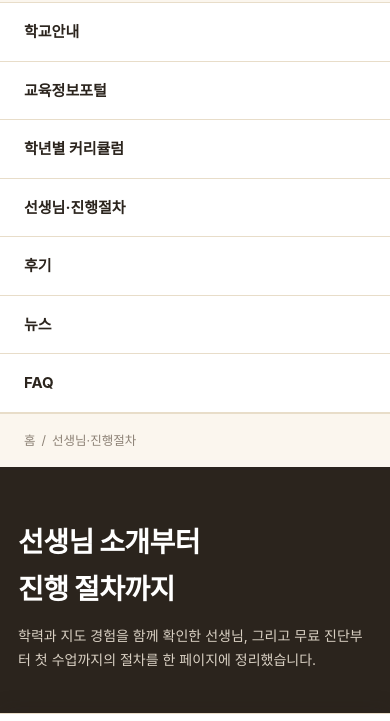
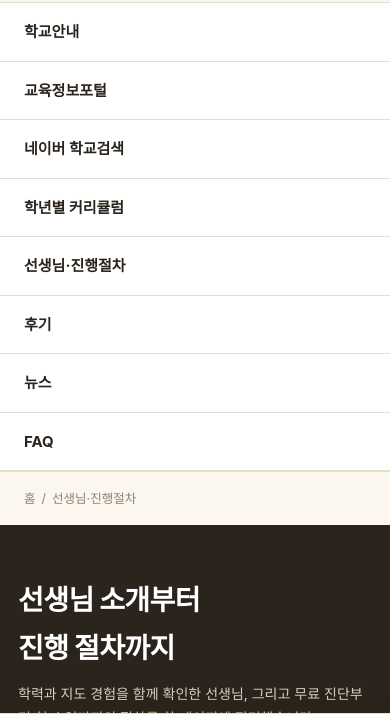
Before and after one commit to hasa080525-ctrl/ssam-pick, a plain HTML site: page about.html in a window 390 px wide. Both pictures are taken after a click on the button "메뉴 열기". Shown: the part 62-783 px from the top of the page. Drawn offline with Linux system fonts and the light colour scheme; a web font is replaced by a local one.

Commit message:
네비(모바일): 네이버 학교검색 링크 추가
Co-Authored-By: Claude Sonnet 5 <noreply@anthropic.com>

```diff
--- a/about.html
+++ b/about.html
@@ -59,6 +59,7 @@
   <nav class="mobile-nav" id="mobileNav">
     <a href="/schools.html">학교안내</a>
     <a href="https://open.neis.go.kr/portal/mainPage.do" target="_blank" rel="noopener">교육정보포털</a>
+    <a href="https://edu.naver.com/school-search?level=high" target="_blank" rel="noopener">네이버 학교검색</a>
     <a href="/roadmap.html">학년별 커리큘럼</a>
     <a href="/about.html">선생님·진행절차</a>
     <a href="/reviews.html">후기</a>
```
Also changed, not shown: faq.html (+1 -0 lines), index.html (+1 -0 lines), news.html (+1 -0 lines), reviews.html (+1 -0 lines), roadmap.html (+1 -0 lines), schools.html (+1 -0 lines).
